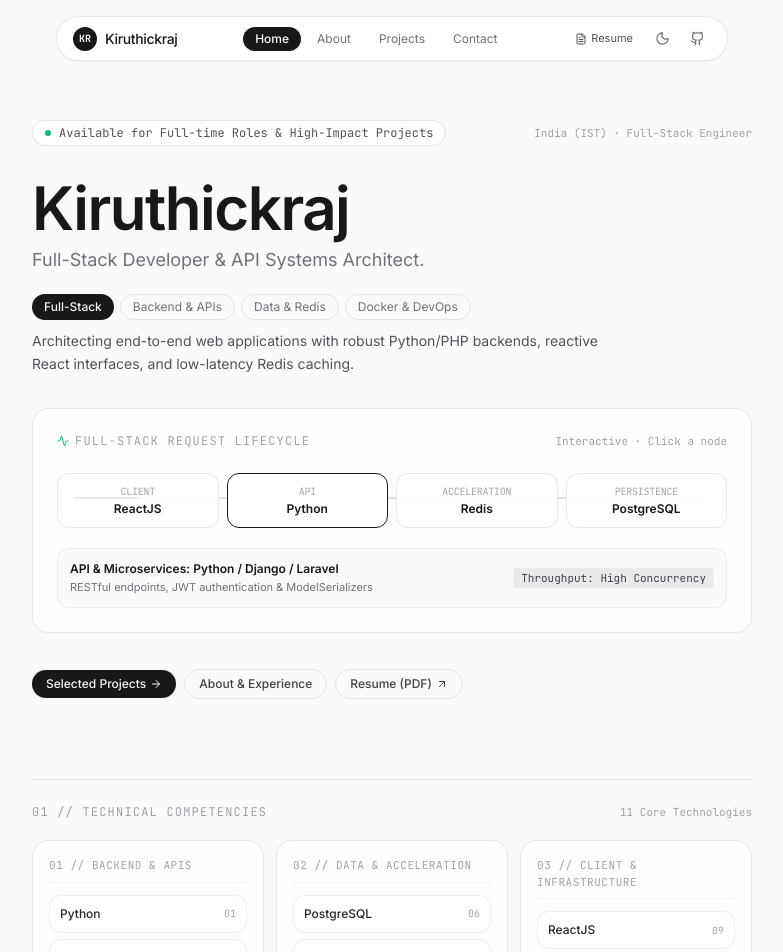
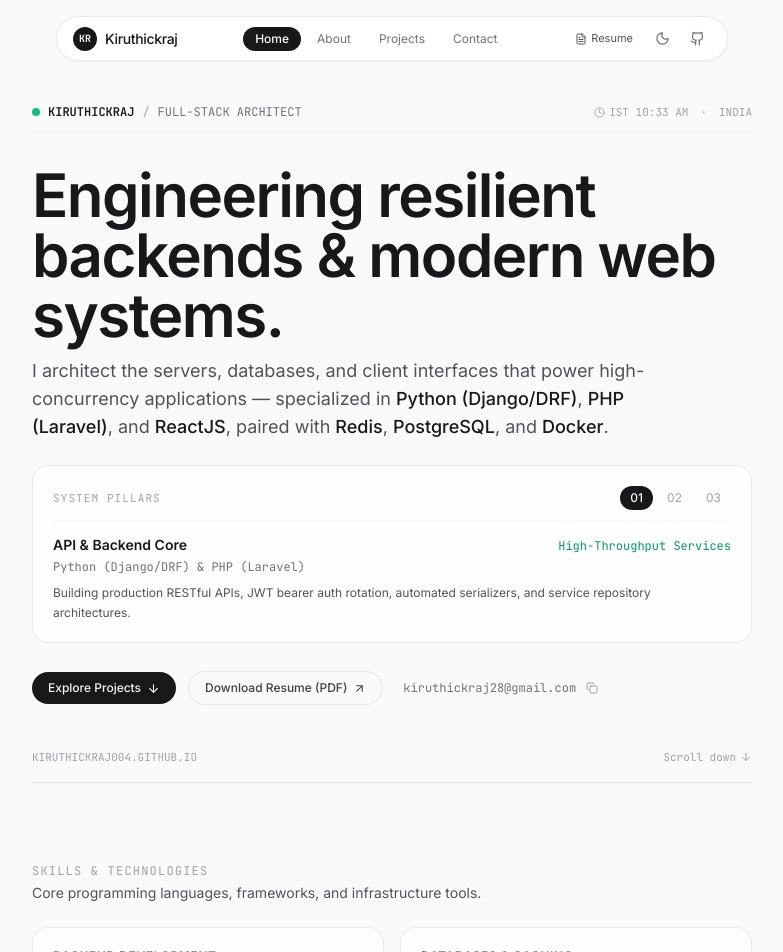
Before and after one commit to Kiruthickraj004/kiruthickraj004.github.io, a React (Vite) app: page /#home in a window 1280 px wide. Shown: the top 952 px of the page, without its empty margins (248-1031 px from the left). Built offline with nearby package versions, Linux system fonts and the light colour scheme.

Commit message:
feat: impressive standalone starter hero and traditional categorized skills layout

```diff
--- a/src/pages/HomePage.jsx
+++ b/src/pages/HomePage.jsx
@@ -1,14 +1,30 @@
-import React, { useState } from 'react';
-import { ArrowRight, ArrowUpRight, Mail, Copy, Check, Server, Database, Globe, Container, Activity } from 'lucide-react';
+import React, { useState, useEffect } from 'react';
+import { ArrowDown, ArrowUpRight, Mail, Copy, Check, Clock, Server, Database, Globe } from 'lucide-react';
 import { personalInfo, projectsData } from '../data/portfolioData';
 import GithubIcon from '../components/GithubIcon';
 
 export default function HomePage({ setActivePage }) {
   const [copiedEmail, setCopiedEmail] = useState(false);
-  const [activePipelineNode, setActivePipelineNode] = useState('gateway');
-  const [activeFocus, setActiveFocus] = useState('fullstack');
+  const [activeStackTab, setActiveStackTab] = useState(0);
+  const [localTime, setLocalTime] = useState('');
 
   const featuredProjects = projectsData.filter(p => p.featured);
+
+  useEffect(() => {
+    const updateClock = () => {
+      const now = new Date();
+      const timeStr = now.toLocaleTimeString('en-US', {
+        timeZone: 'Asia/Kolkata',
+        hour: '2-digit',
+        minute: '2-digit',
+        hour12: true
+      });
+      setLocalTime(timeStr);
+    };
+    updateClock();
+    const interval = setInterval(updateClock, 1000);
+    return () => clearInterval(interval);
+  }, []);
 
   const handleCopyEmail = () => {
     navigator.clipboard.writeText(personalInfo.email);
@@ -16,261 +32,213 @@ export default function HomePage({ setActivePage }) {
     setTimeout(() => setCopiedEmail(false), 2000);
   };
 
-  const pipelineNodes = [
+  // Traditional categorized skills (clean names only as requested)
+  const traditionalSkills = [
     {
-      id: 'client',
-      title: 'Client Layer',
-      tech: 'ReactJS',
-      spec: 'Reactive SPA, Context state & responsive Tailwind interfaces',
-      metric: 'Render: < 16ms'
+      category: "Backend Development",
+      skills: ["Python", "Django", "Django REST Framework", "PHP", "Laravel"]
     },
     {
-      id: 'gateway',
-      title: 'API & Microservices',
-      tech: 'Python / Django / Laravel',
-      spec: 'RESTful endpoints, JWT authentication & ModelSerializers',
-      metric: 'Throughput: High Concurrency'
+      category: "Databases & Caching",
+      skills: ["PostgreSQL", "MySQL", "Redis"]
     },
     {
-      id: 'cache',
-      title: 'Acceleration Layer',
-      tech: 'Redis',
-      spec: 'In-memory cache-aside, token bucket rate limiting & queues',
-      metric: 'Latency: ~14ms'
+      category: "Frontend Engineering",
+      skills: ["ReactJS", "JavaScript (ES6+)", "Tailwind CSS"]
     },
     {
-      id: 'storage',
-      title: 'Persistence Layer',
-      tech: 'PostgreSQL / MySQL',
-      spec: 'ACID relational schemas, B-Tree indexes & automated migrations',
-      metric: 'Integrity: ACID Guaranteed'
+      category: "DevOps & API Tooling",
+      skills: ["Docker", "Docker Compose", "Postman", "Git"]
     }
   ];
 
-  const focusDescriptions = {
-    fullstack: "Architecting end-to-end web applications with robust Python/PHP backends, reactive React interfaces, and low-latency Redis caching.",
-    backend: "Specializing in Django REST Framework and Laravel, clean serialization, JWT token rotation, and resilient API contracts.",
-    data: "Designing normalized relational schemas in PostgreSQL & MySQL with sub-20ms in-memory cache-aside layers using Redis.",
-    devops: "Containerizing services with multi-stage Docker builds, Docker Compose networks, and rigorous Postman test collections."
-  };
-
-  const skillMatrix = [
+  // Impressive starter architectural tiers for the hero
+  const heroTiers = [
     {
-      domain: "01 // BACKEND & APIS",
-      skills: [
-        { num: "01", name: "Python" },
-        { num: "02", name: "Django" },
-        { num: "03", name: "Django REST Framework" },
-        { num: "04", name: "PHP" },
-        { num: "05", name: "Laravel" },
-      ]
+      label: "API & Backend Core",
+      highlight: "High-Throughput Services",
+      techSummary: "Python (Django/DRF) & PHP (Laravel)",
+      description: "Building production RESTful APIs, JWT bearer auth rotation, automated serializers, and service repository architectures."
     },
     {
-      domain: "02 // DATA & ACCELERATION",
-      skills: [
-        { num: "06", name: "PostgreSQL" },
-        { num: "07", name: "MySQL" },
-        { num: "08", name: "Redis" },
-      ]
+      label: "In-Memory & Storage",
+      highlight: "Sub-20ms Low-Latency Reads",
+      techSummary: "Redis Caching + PostgreSQL & MySQL",
+      description: "Implementing key-value cache-aside patterns, rate limiting, and relational schemas with B-Tree indexes and ACID compliance."
     },
     {
-      domain: "03 // CLIENT & INFRASTRUCTURE",
-      skills: [
-        { num: "09", name: "ReactJS" },
-        { num: "10", name: "Docker" },
-        { num: "11", name: "Postman" },
-      ]
+      label: "Reactive UI & Containers",
+      highlight: "Turnkey Multi-Service Delivery",
+      techSummary: "ReactJS + Docker & Postman",
+      description: "Engineering responsive Single-Page Applications backed by multi-stage Docker builds and automated Postman contract test suites."
     }
   ];
 
-  const currentNode = pipelineNodes.find(n => n.id === activePipelineNode) || pipelineNodes[1];
+  return (
+    <div className="max-w-3xl mx-auto px-4 sm:px-6 space-y-20 pb-20">
 
-  return (
-    <div className="max-w-3xl mx-auto px-4 sm:px-6 py-8 sm:py-14 space-y-16 sm:space-y-20">
+      {/* ========================================================= */}
+      {/* 1. STANDALONE IMPRESSIVE STARTER HERO (NEW IDEA & LAYOUT) */}
+      {/* ========================================================= */}
+      <section className="min-h-[78vh] flex flex-col justify-between pt-6 sm:pt-10 pb-4 border-b border-zinc-200/80 dark:border-zinc-800/80">
 
-      {/* 1. TOTALLY NEW MINIMALIST HERO WITH ARCHITECTURAL PIPELINE ANIMATION */}
-      <section className="space-y-8">
-
-        {/* Top Meta Line: Availability & Role */}
-        <div className="flex flex-wrap items-center justify-between gap-3">
-          <div className="inline-flex items-center gap-2 px-3 py-1 rounded-full border border-zinc-200 dark:border-zinc-800 bg-white dark:bg-zinc-900/40 text-xs font-mono text-zinc-600 dark:text-zinc-400">
-            <span className="w-1.5 h-1.5 rounded-full bg-emerald-500 animate-pulse-subtle" />
-            <span>{personalInfo.status}</span>
-          </div>
-
-          <span className="text-[11px] font-mono text-zinc-400 dark:text-zinc-500">
-            India (IST) · Full-Stack Engineer
+        {/* Top Spec Header Bar */}
+        <div className="flex flex-wrap items-center justify-between gap-3 text-xs font-mono border-b border-zinc-100 dark:border-zinc-800/60 pb-3">
+          <div className="flex items-center gap-2">
+            <span className="w-2 h-2 rounded-full bg-emerald-500 animate-pulse-subtle" />
+            <span className="font-semibold text-zinc-900 dark:text-zinc-100">
+              KIRUTHICKRAJ
+            </span>
+            <span className="text-zinc-400 dark:text-zinc-600">/</span>
+            <span className="text-zinc-500 dark:text-zinc-400">
+              FULL-STACK ARCHITECT
             </span>
           </div>
 
-        {/* Identity & Dynamic Focus Switcher */}
-        <div className="space-y-4">
-          <div className="space-y-2">
-            <h1 className="text-4xl sm:text-6xl font-semibold tracking-tight text-zinc-900 dark:text-zinc-50">
-              {personalInfo.name}
+          <div className="flex items-center gap-3 text-zinc-400 dark:text-zinc-500 text-[11px]">
+            <span className="flex items-center gap-1">
+              <Clock size={11} />
+              <span>IST {localTime || '11:15 AM'}</span>
+            </span>
+            <span>·</span>
+            <span>INDIA</span>
+          </div>
+        </div>
+
+        {/* Centerpiece: Grand Statement & Subtext */}
+        <div className="space-y-6 my-auto py-8">
+          <div className="space-y-3">
+            <h1 className="text-3xl sm:text-5xl lg:text-6xl font-semibold tracking-tight text-zinc-900 dark:text-zinc-50 leading-[1.12]">
+              Engineering resilient backends & modern web systems.
             </h1>
-            <p className="text-base sm:text-lg text-zinc-500 dark:text-zinc-400 font-normal">
-              Full-Stack Developer & API Systems Architect.
+            <p className="text-base sm:text-lg text-zinc-600 dark:text-zinc-400 max-w-2xl leading-relaxed font-normal">
+              I architect the servers, databases, and client interfaces that power high-concurrency applications — specialized in <strong className="font-medium text-zinc-900 dark:text-zinc-100">Python (Django/DRF)</strong>, <strong className="font-medium text-zinc-900 dark:text-zinc-100">PHP (Laravel)</strong>, and <strong className="font-medium text-zinc-900 dark:text-zinc-100">ReactJS</strong>, paired with <strong className="font-medium text-zinc-900 dark:text-zinc-100">Redis</strong>, <strong className="font-medium text-zinc-900 dark:text-zinc-100">PostgreSQL</strong>, and <strong className="font-medium text-zinc-900 dark:text-zinc-100">Docker</strong>.
             </p>
           </div>
 
-          {/* Interactive Architectural Focus Switcher (New Idea) */}
-          <div className="space-y-2.5 pt-1">
-            <div className="flex flex-wrap gap-1.5">
-              {[
-                { id: 'fullstack', label: 'Full-Stack' },
-                { id: 'backend', label: 'Backend & APIs' },
-                { id: 'data', label: 'Data & Redis' },
-                { id: 'devops', label: 'Docker & DevOps' },
-              ].map(f => (
+          {/* NEW IDEA: Interactive Architectural Showcase Strip */}
+          <div className="p-4 sm:p-5 rounded-2xl border border-zinc-200/80 dark:border-zinc-800/80 bg-white/80 dark:bg-zinc-900/40 space-y-3.5 shadow-xs">
+            <div className="flex flex-wrap items-center justify-between gap-2 border-b border-zinc-100 dark:border-zinc-800/60 pb-2.5">
+              <span className="text-[11px] font-mono text-zinc-400 uppercase tracking-widest">
+                System Pillars
+              </span>
+              <div className="flex items-center gap-1">
+                {heroTiers.map((tier, idx) => (
                   <button
-                  key={f.id}
-                  onClick={() => setActiveFocus(f.id)}
-                  className={`text-xs px-3 py-1 rounded-full transition-all ${
-                    activeFocus === f.id
+                    key={idx}
+                    onClick={() => setActiveStackTab(idx)}
+                    className={`text-xs px-2.5 py-1 rounded-full transition-all ${
+                      activeStackTab === idx
                         ? 'bg-zinc-900 text-zinc-100 dark:bg-zinc-100 dark:text-zinc-900 font-medium'
-                      : 'border border-zinc-200 dark:border-zinc-800/80 text-zinc-500 dark:text-zinc-400 hover:text-zinc-900 dark:hover:text-zinc-100 hover:bg-zinc-100 dark:hover:bg-zinc-800/40'
+                        : 'text-zinc-400 hover:text-zinc-800 dark:hover:text-zinc-200'
                     }`}
                   >
-                  {f.label}
+                    0{idx + 1}
                   </button>
                 ))}
               </div>
+            </div>
 
-            <p className="text-sm text-zinc-600 dark:text-zinc-300 leading-relaxed max-w-xl min-h-[44px]">
-              {focusDescriptions[activeFocus]}
+            <div className="space-y-1">
+              <div className="flex flex-col sm:flex-row sm:items-baseline justify-between gap-1">
+                <h3 className="text-sm font-semibold text-zinc-900 dark:text-zinc-100">
+                  {heroTiers[activeStackTab].label}
+                </h3>
+                <span className="text-xs font-mono text-emerald-600 dark:text-emerald-400">
+                  {heroTiers[activeStackTab].highlight}
+                </span>
+              </div>
+              <div className="text-xs font-mono text-zinc-500 dark:text-zinc-400">
+                {heroTiers[activeStackTab].techSummary}
+              </div>
+              <p className="text-xs text-zinc-600 dark:text-zinc-300 leading-relaxed pt-1">
+                {heroTiers[activeStackTab].description}
               </p>
             </div>
           </div>
 
-        {/* NEW IDEA: The Minimalist Live Pipeline Animation Card */}
-        <div className="p-5 sm:p-6 rounded-2xl border border-zinc-200/80 dark:border-zinc-800/80 bg-white/70 dark:bg-zinc-900/30 space-y-4 shadow-xs">
-
-          <div className="flex items-center justify-between text-xs font-mono">
-            <span className="text-zinc-400 dark:text-zinc-500 uppercase tracking-widest flex items-center gap-1.5">
-              <Activity size={12} className="text-emerald-500" />
-              <span>Full-Stack Request Lifecycle</span>
-            </span>
-            <span className="text-[11px] text-zinc-400 dark:text-zinc-500">
-              Interactive · Click a node
-            </span>
-          </div>
-
-          {/* Connected Pipeline Flow */}
-          <div className="relative pt-2 pb-1">
-            {/* Animated Packet Track */}
-            <div className="absolute top-1/2 left-4 right-4 -translate-y-1/2 h-[2px] bg-zinc-200 dark:bg-zinc-800 overflow-hidden pointer-events-none -z-0">
-              <div className="w-16 h-full bg-zinc-800 dark:bg-zinc-300 animate-packet" />
-            </div>
-
-            {/* Pipeline Nodes */}
-            <div className="relative z-10 grid grid-cols-4 gap-2">
-              {pipelineNodes.map((node) => {
-                const isActive = activePipelineNode === node.id;
-                return (
-                  <button
-                    key={node.id}
-                    onClick={() => setActivePipelineNode(node.id)}
-                    className={`p-2.5 rounded-xl border text-center transition-all ${
-                      isActive
-                        ? 'border-zinc-900 dark:border-zinc-100 bg-white dark:bg-zinc-800 shadow-xs'
-                        : 'border-zinc-200/80 dark:border-zinc-800/80 bg-white/90 dark:bg-zinc-900/90 hover:border-zinc-400 dark:hover:border-zinc-600'
-                    }`}
+          {/* Quick Actions */}
+          <div className="flex flex-wrap items-center gap-3 pt-1">
+            <a
+              href="#selected-projects"
+              className="inline-flex items-center gap-1.5 px-4 py-2 rounded-full bg-zinc-900 dark:bg-zinc-100 text-zinc-100 dark:text-zinc-900 text-xs font-medium hover:opacity-90 transition-opacity"
             >
-                    <div className="text-[10px] font-mono text-zinc-400 uppercase tracking-tight truncate">
-                      {node.title.split(' ')[0]}
-                    </div>
-                    <div className="text-xs font-semibold text-zinc-900 dark:text-zinc-100 truncate mt-0.5">
-                      {node.tech.split(' ')[0]}
-                    </div>
-                  </button>
-                );
-              })}
-            </div>
-          </div>
-
-          {/* Node Spec Telemetry Bar */}
-          <div className="p-3 rounded-xl bg-zinc-50 dark:bg-zinc-800/40 border border-zinc-200/60 dark:border-zinc-700/60 flex flex-col sm:flex-row sm:items-center justify-between gap-2 text-xs">
-            <div>
-              <span className="font-semibold text-zinc-900 dark:text-zinc-100">
-                {currentNode.title}: {currentNode.tech}
-              </span>
-              <p className="text-zinc-500 dark:text-zinc-400 text-[11px] mt-0.5">
-                {currentNode.spec}
-              </p>
-            </div>
-            <span className="font-mono text-[11px] px-2 py-0.5 rounded bg-zinc-200/70 dark:bg-zinc-700/60 text-zinc-700 dark:text-zinc-300 self-start sm:self-auto shrink-0">
-              {currentNode.metric}
-            </span>
-          </div>
-
-        </div>
-
-        {/* Quick Link Navigation */}
-        <div className="flex flex-wrap items-center gap-2 text-xs font-medium pt-1">
-          <button
-            onClick={() => { setActivePage('projects'); window.scrollTo({ top: 0, behavior: 'smooth' }); }}
-            className="px-3.5 py-1.5 rounded-full bg-zinc-900 text-zinc-100 dark:bg-zinc-100 dark:text-zinc-900 hover:opacity-90 transition-opacity flex items-center gap-1"
-          >
-            <span>Selected Projects</span>
-            <ArrowRight size={12} />
-          </button>
-
-          <button
-            onClick={() => { setActivePage('about'); window.scrollTo({ top: 0, behavior: 'smooth' }); }}
-            className="px-3.5 py-1.5 rounded-full border border-zinc-200 dark:border-zinc-800 text-zinc-700 dark:text-zinc-300 hover:bg-zinc-100 dark:hover:bg-zinc-800/60 transition-colors"
-          >
-            About & Experience
-          </button>
+              <span>Explore Projects</span>
+              <ArrowDown size={13} />
+            </a>
 
             <a
               href="./Kiruthickraj_Resume.pdf"
               target="_blank"
               rel="noopener noreferrer"
-            className="px-3.5 py-1.5 rounded-full border border-zinc-200 dark:border-zinc-800 text-zinc-700 dark:text-zinc-300 hover:bg-zinc-100 dark:hover:bg-zinc-800/60 transition-colors inline-flex items-center gap-1"
+              className="inline-flex items-center gap-1.5 px-4 py-2 rounded-full border border-zinc-200 dark:border-zinc-800 text-zinc-700 dark:text-zinc-300 text-xs font-medium hover:bg-zinc-100 dark:hover:bg-zinc-800/60 transition-colors"
             >
-            <span>Resume (PDF)</span>
-            <ArrowUpRight size={12} />
+              <span>Download Resume (PDF)</span>
+              <ArrowUpRight size={13} />
             </a>
+
+            <div className="flex items-center gap-1.5 pl-2 text-xs">
+              <a
+                href={`mailto:${personalInfo.email}`}
+                className="font-mono text-zinc-500 hover:text-zinc-900 dark:hover:text-zinc-100 transition-colors"
+              >
+                {personalInfo.email}
+              </a>
+              <button
+                onClick={handleCopyEmail}
+                className="p-1 rounded text-zinc-400 hover:text-zinc-700 dark:hover:text-zinc-200 transition-colors"
+                title="Copy email"
+              >
+                {copiedEmail ? <Check size={12} className="text-emerald-500" /> : <Copy size={12} />}
+              </button>
+            </div>
+          </div>
+        </div>
+
+        {/* Bottom Anchor / Scroll Prompt */}
+        <div className="flex items-center justify-between text-[11px] font-mono text-zinc-400 dark:text-zinc-500 pt-3">
+          <span>KIRUTHICKRAJ004.GITHUB.IO</span>
+          <span className="flex items-center gap-1">
+            <span>Scroll down</span>
+            <ArrowDown size={12} />
+          </span>
         </div>
 
       </section>
 
-      {/* 2. COMPLETELY REDESIGNED SKILLS SECTION: SWISS-STYLE PRECISION MATRIX (NAMES ONLY) */}
-      <section className="space-y-4 pt-6 border-t border-zinc-200/80 dark:border-zinc-800/80">
-        <div className="flex items-baseline justify-between">
+      {/* ========================================================= */}
+      {/* 2. TRADITIONAL SKILLS SECTION (FAMILIAR CATEGORIZED CARDS) */}
+      {/* ========================================================= */}
+      <section className="space-y-6">
+        <div>
           <h2 className="text-xs font-mono uppercase tracking-widest text-zinc-400 dark:text-zinc-500">
-            01 // Technical Competencies
+            Skills & Technologies
           </h2>
-          <span className="text-[11px] font-mono text-zinc-400 dark:text-zinc-500">
-            11 Core Technologies
-          </span>
+          <p className="text-sm text-zinc-600 dark:text-zinc-400 mt-1">
+            Core programming languages, frameworks, and infrastructure tools.
+          </p>
         </div>
 
-        {/* 3 Architectural Columns with Precision Cell Design */}
-        <div className="grid grid-cols-1 sm:grid-cols-3 gap-3 pt-1">
-          {skillMatrix.map((col) => (
+        {/* Traditional Categorized Card Grid */}
+        <div className="grid grid-cols-1 sm:grid-cols-2 gap-4">
+          {traditionalSkills.map((group) => (
             <div
-              key={col.domain}
-              className="p-4 rounded-2xl border border-zinc-200/80 dark:border-zinc-800/80 bg-white/70 dark:bg-zinc-900/30 space-y-3"
+              key={group.category}
+              className="p-5 rounded-2xl border border-zinc-200/80 dark:border-zinc-800/80 bg-white/70 dark:bg-zinc-900/30 space-y-3"
             >
-              <h3 className="text-[11px] font-mono uppercase tracking-wider text-zinc-400 dark:text-zinc-500 border-b border-zinc-100 dark:border-zinc-800/60 pb-2">
-                {col.domain}
+              <h3 className="text-xs font-semibold uppercase tracking-wider text-zinc-500 dark:text-zinc-400 border-b border-zinc-100 dark:border-zinc-800/60 pb-2">
+                {group.category}
               </h3>
 
-              <div className="space-y-1.5">
-                {col.skills.map((skill) => (
-                  <div
-                    key={skill.num}
-                    className="p-2.5 rounded-xl border border-zinc-200/60 dark:border-zinc-800/60 bg-white dark:bg-zinc-900/50 hover:border-zinc-400 dark:hover:border-zinc-600 transition-colors flex items-center justify-between group"
+              {/* Clean badges with names only */}
+              <div className="flex flex-wrap gap-2">
+                {group.skills.map((skillName) => (
+                  <span
+                    key={skillName}
+                    className="px-3 py-1.5 rounded-lg text-xs font-medium bg-zinc-100 dark:bg-zinc-800 text-zinc-800 dark:text-zinc-200 border border-zinc-200/80 dark:border-zinc-700/80 hover:border-zinc-400 dark:hover:border-zinc-500 transition-colors"
                   >
-                    <span className="text-xs font-medium text-zinc-800 dark:text-zinc-200 group-hover:text-zinc-950 dark:group-hover:text-white transition-colors">
-                      {skill.name}
+                    {skillName}
                   </span>
-                    <span className="font-mono text-[10px] text-zinc-400 group-hover:text-zinc-600 dark:group-hover:text-zinc-300">
-                      {skill.num}
-                    </span>
-                  </div>
                 ))}
               </div>
             </div>
@@ -278,12 +246,20 @@ export default function HomePage({ setActivePage }) {
         </div>
       </section>
 
-      {/* 3. SELECTED SYSTEMS / PROJECTS */}
-      <section className="space-y-4 pt-6 border-t border-zinc-200/80 dark:border-zinc-800/80">
+      {/* ========================================================= */}
+      {/* 3. SELECTED PROJECTS                                     */}
+      {/* ========================================================= */}
+      <section id="selected-projects" className="space-y-6 pt-4 border-t border-zinc-200/80 dark:border-zinc-800/80">
         <div className="flex items-baseline justify-between">
+          <div>
             <h2 className="text-xs font-mono uppercase tracking-widest text-zinc-400 dark:text-zinc-500">
-            02 // Selected Systems
+              Selected Work
             </h2>
+            <p className="text-sm text-zinc-600 dark:text-zinc-400 mt-1">
+              Production architectures and full-stack systems.
+            </p>
+          </div>
+
           <button
             onClick={() => { setActivePage('projects'); window.scrollTo({ top: 0, behavior: 'smooth' }); }}
             className="text-xs text-zinc-500 dark:text-zinc-400 hover:text-zinc-900 dark:hover:text-zinc-100 transition-colors"
@@ -292,11 +268,11 @@ export default function HomePage({ setActivePage }) {
           </button>
         </div>
 
-        <div className="space-y-3 pt-1">
+        <div className="space-y-3">
           {featuredProjects.map((project) => (
             <div
               key={project.id}
-              className="p-4 sm:p-5 rounded-2xl border border-zinc-200/80 dark:border-zinc-800/80 bg-white dark:bg-zinc-900/30 hover:border-zinc-300 dark:hover:border-zinc-700 transition-colors space-y-2.5"
+              className="p-5 rounded-2xl border border-zinc-200/80 dark:border-zinc-800/80 bg-white/70 dark:bg-zinc-900/30 hover:border-zinc-300 dark:hover:border-zinc-700 transition-colors space-y-2.5"
             >
               <div className="flex flex-col sm:flex-row sm:items-baseline justify-between gap-1">
                 <h3 className="text-base font-semibold text-zinc-900 dark:text-zinc-100">
@@ -346,13 +322,15 @@ export default function HomePage({ setActivePage }) {
         </div>
       </section>
 
-      {/* 4. DIRECT CONTACT COORDINATES (NO FORM) */}
+      {/* ========================================================= */}
+      {/* 4. DIRECT CONTACT DETAILS AT LAST (NO FORM)               */}
+      {/* ========================================================= */}
       <section className="pt-6 border-t border-zinc-200/80 dark:border-zinc-800/80 space-y-4">
         <div>
           <h2 className="text-xs font-mono uppercase tracking-widest text-zinc-400 dark:text-zinc-500">
-            03 // Contact Coordinates
+            Contact
           </h2>
-          <h3 className="text-lg font-semibold text-zinc-900 dark:text-zinc-100 mt-1">
+          <h3 className="text-xl font-semibold text-zinc-900 dark:text-zinc-100 mt-1">
             Let's connect.
           </h3>
           <p className="text-xs sm:text-sm text-zinc-600 dark:text-zinc-400 leading-relaxed mt-0.5">
@@ -360,7 +338,7 @@ export default function HomePage({ setActivePage }) {
           </p>
         </div>
 
-        <div className="p-4 sm:p-5 rounded-2xl border border-zinc-200/80 dark:border-zinc-800/80 bg-white dark:bg-zinc-900/30 flex flex-col sm:flex-row sm:items-center justify-between gap-4">
+        <div className="p-5 rounded-2xl border border-zinc-200/80 dark:border-zinc-800/80 bg-white/70 dark:bg-zinc-900/30 flex flex-col sm:flex-row sm:items-center justify-between gap-4">
           <div className="space-y-2">
             <div className="flex items-center gap-2">
               <Mail size={15} className="text-zinc-400" />
```
Lines whose indentation alone changed are shown as unchanged.
